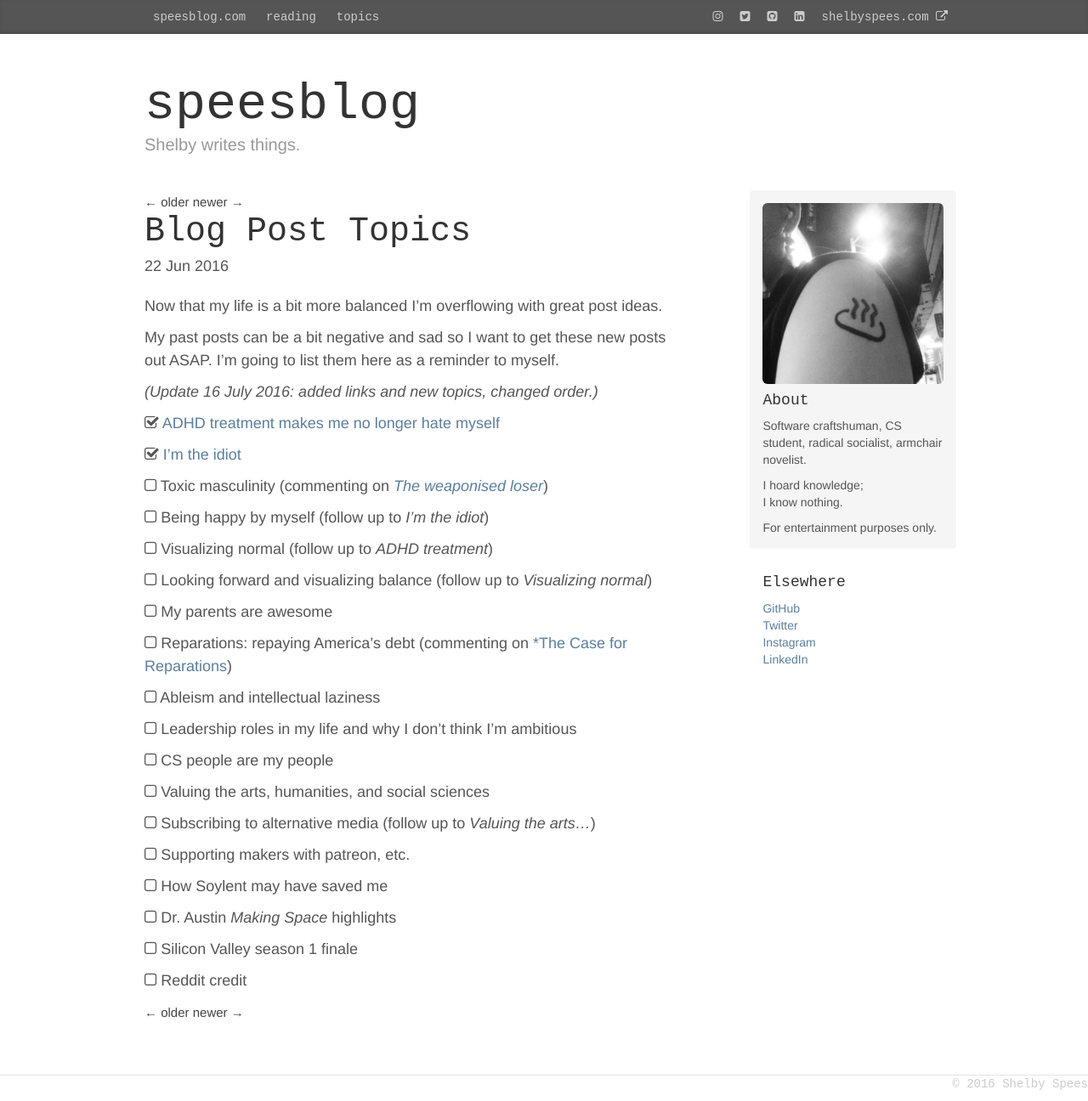
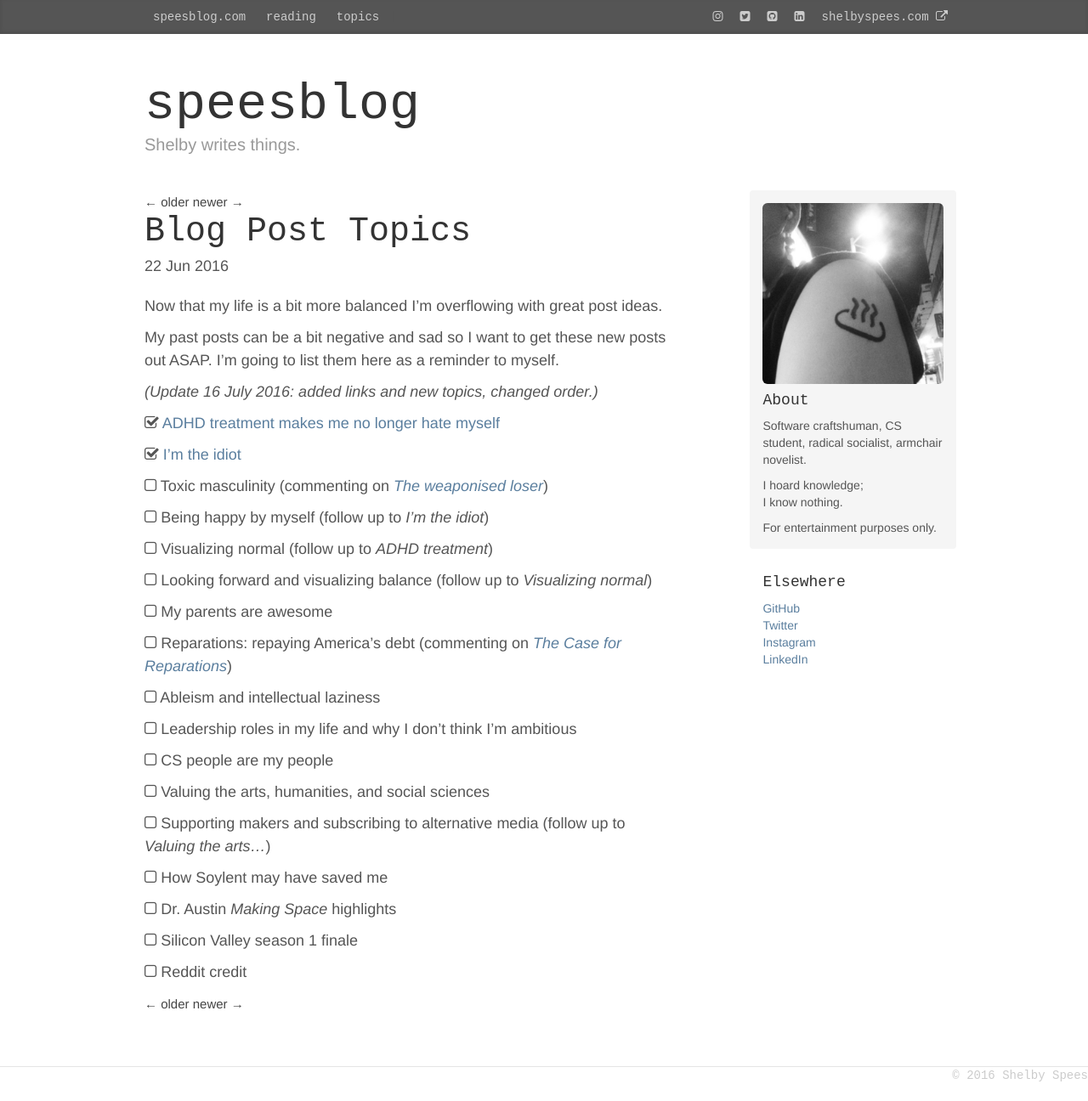
Before and after one commit to shelbyspees/speesblog, a Jekyll site: the page built from _posts/2016-06-22-blog-post-topics.md, in a window 1280 px wide. Shown: the whole page at 85% size. Built offline with Jekyll 4.4.1, drawn with Linux system fonts in a browser that asks for light colours; nearby versions of some CDN libraries.

Commit message:
Update post list

```diff
--- a/_posts/2016-06-22-blog-post-topics.md
+++ b/_posts/2016-06-22-blog-post-topics.md
@@ -24,7 +24,7 @@ My past posts can be a bit negative and sad so I want to get these new posts out
 
 <i class="fa fa-square-o"></i> My parents are awesome
 
-<i class="fa fa-square-o"></i> Reparations: repaying America's debt (commenting on [*The Case for Reparations](http://www.theatlantic.com/magazine/archive/2014/06/the-case-for-reparations/361631/))
+<i class="fa fa-square-o"></i> Reparations: repaying America's debt (commenting on [*The Case for Reparations*](http://www.theatlantic.com/magazine/archive/2014/06/the-case-for-reparations/361631/))
 
 <i class="fa fa-square-o"></i> Ableism and intellectual laziness
 
@@ -34,9 +34,7 @@ My past posts can be a bit negative and sad so I want to get these new posts out
 
 <i class="fa fa-square-o"></i> Valuing the arts, humanities, and social sciences
 
-<i class="fa fa-square-o"></i> Subscribing to alternative media (follow up to *Valuing the arts...*)
-
-<i class="fa fa-square-o"></i> Supporting makers with patreon, etc.
+<i class="fa fa-square-o"></i> Supporting makers and subscribing to alternative media (follow up to *Valuing the arts...*)
 
 <i class="fa fa-square-o"></i> How Soylent may have saved me
 
```
